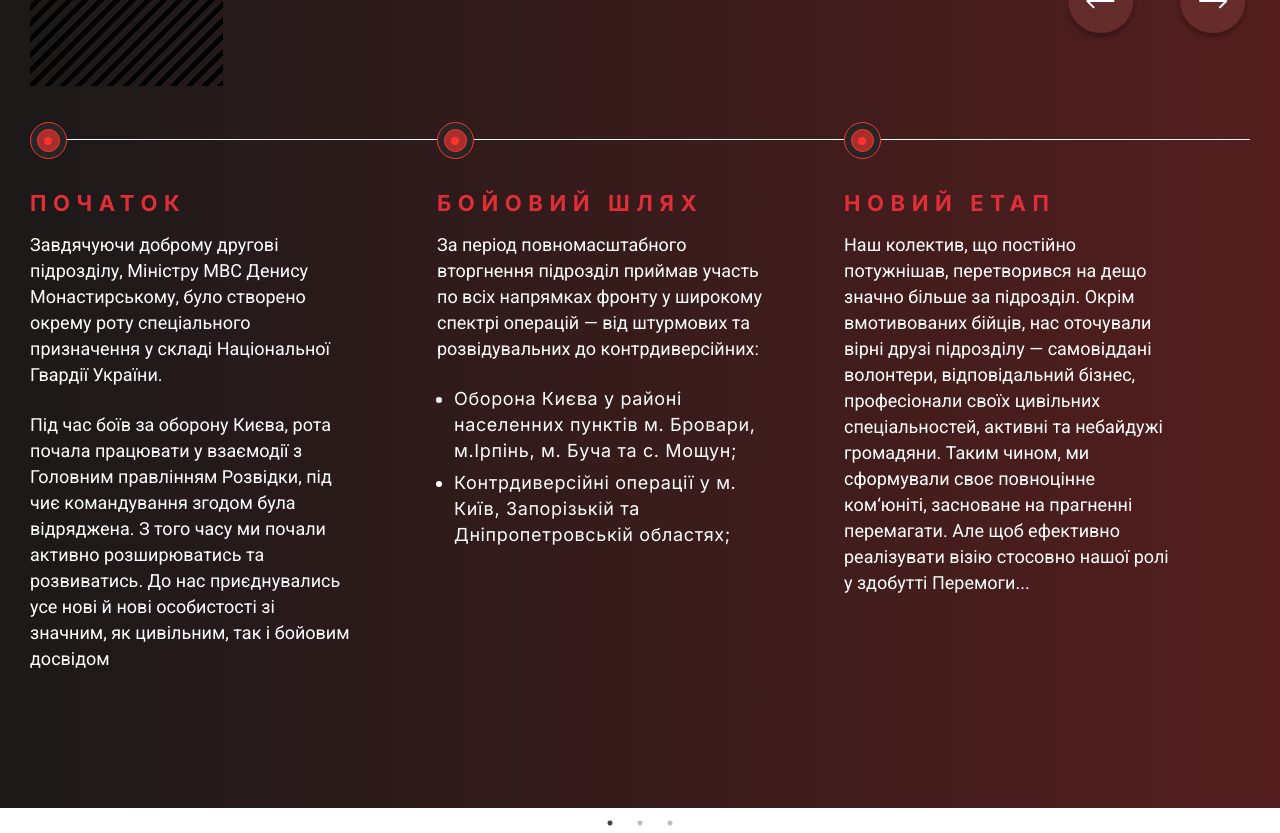
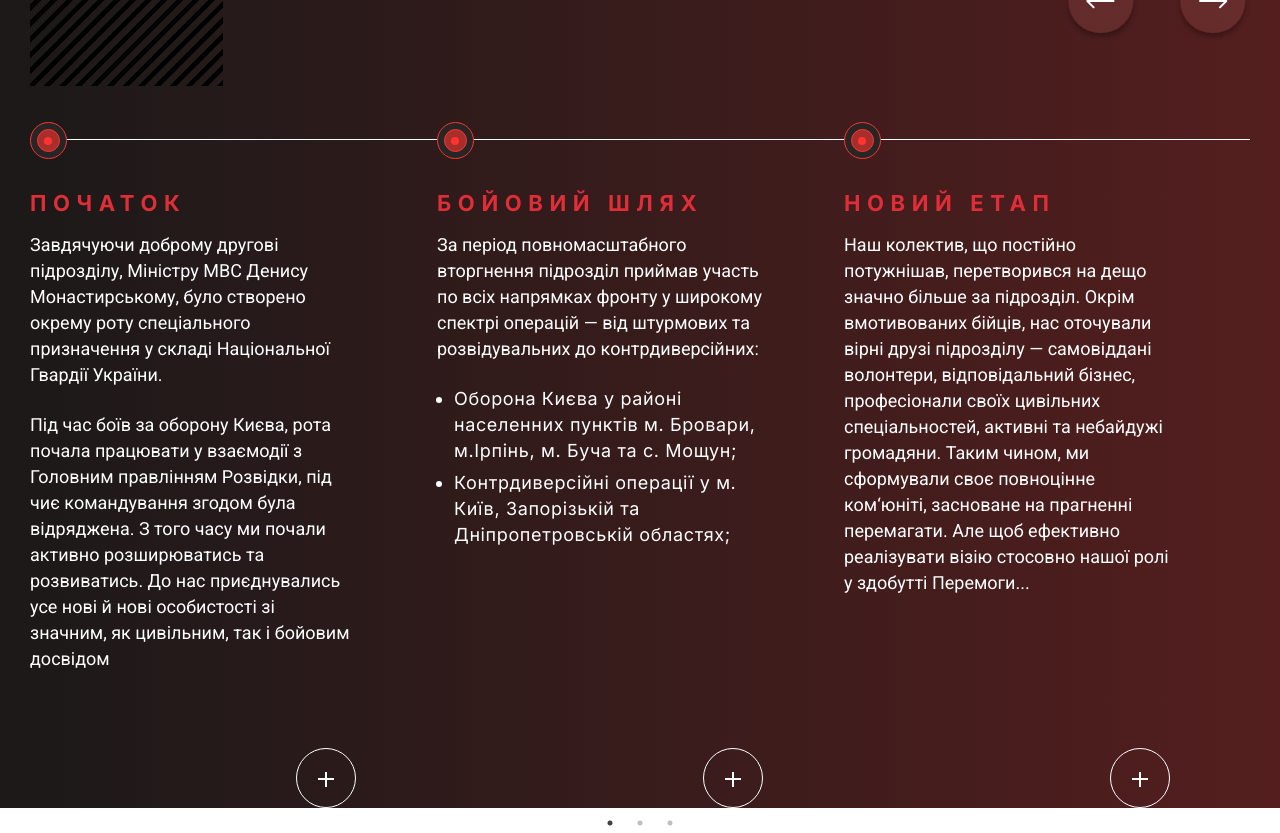
Before and after one commit to ShadePrima/next-owl-app, a Next.js app: page / in a window 1280 px wide. Shown: the part 2600-3433 px from the top of the page. Built offline with nearby package versions, Linux system fonts and the light colour scheme.

Commit message:
button plus

```diff
--- a/app/components/combatCarusel/CombatCarusel.module.scss
+++ b/app/components/combatCarusel/CombatCarusel.module.scss
@@ -1,6 +1,7 @@
 @import '../../styles/variable.module.scss';
 
 .card {
+  position: relative;
   width: 326px;
   height: 686px;
 
@@ -52,3 +53,14 @@
 .text2 {
   margin-top: 24px;
 }
+
+.plusButton {
+  position: absolute;
+  bottom: 0;
+  right: 0;
+  transition: transform 0.3s ease;
+
+  &:active {
+    transform: translateY(3px);
+  }
+}
--- a/app/components/combatCarusel/CombatCarusel.tsx
+++ b/app/components/combatCarusel/CombatCarusel.tsx
@@ -10,7 +10,7 @@ const roboto = Roboto({ weight: '400', subsets: ['latin'] })
 import 'slick-carousel/slick/slick.css'
 import 'slick-carousel/slick/slick-theme.css'
 
-import img from '../../assets/image/about-us-2.png'
+import plusButton from '../../assets/icons/plus.svg'
 import pricel from '../../assets/icons/red-pricel.svg'
 import Image from 'next/image'
 
@@ -78,6 +78,12 @@ export default function CombatCarusel({ next, prev, sliderRef }: Props) {
                 {item.li1 && <li>{item.li1}</li>}
                 {item.li2 && <li>{item.li2}</li>}
               </ul>
+
+              <Image
+                className={styles.plusButton}
+                src={plusButton}
+                alt='plus'
+              />
             </div>
           </div>
         ))}
```
Also changed, not shown: app/assets/icons/plus.svg (added).
